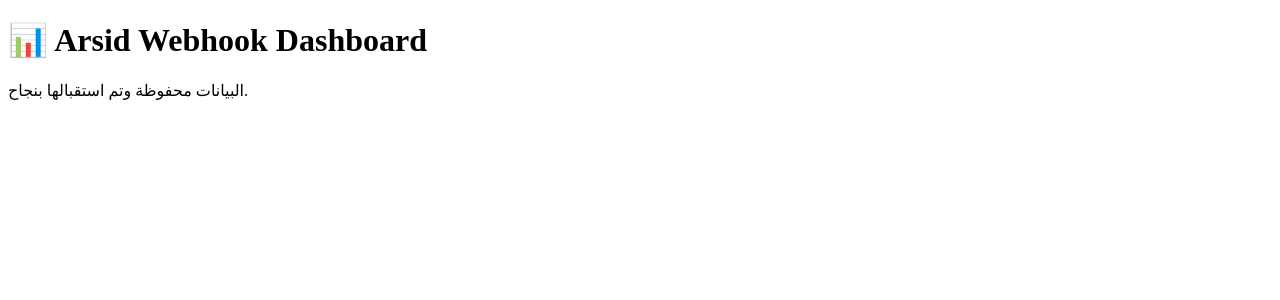
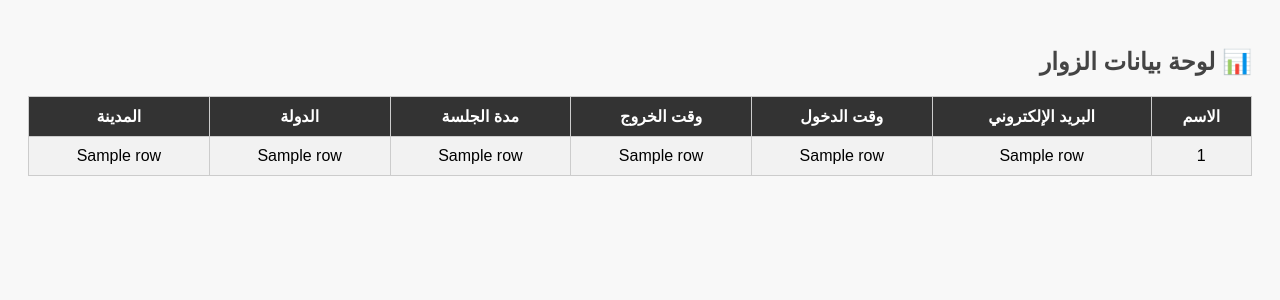
Before and after one commit to fareswa13/arsid-webhook, a Python web app: template templates/dashboard.html in a window 1280 px wide. Shown: the top 300 px of the page. Run offline with Jinja, Linux system fonts and the light colour scheme; the template is opened without the code that fills it: most values are stand-ins (such as "Sample title", 1, 10 or a date in 2020).

Commit message:
Update dashboard.html

```diff
--- a/templates/dashboard.html
+++ b/templates/dashboard.html
@@ -1,10 +1,45 @@
 <!DOCTYPE html>
-<html>
+<html lang="ar">
 <head>
-  <title>Arsid Dashboard</title>
+  <meta charset="UTF-8">
+  <title>Arsid Webhook Dashboard</title>
+  <style>
+    body { font-family: Arial; direction: rtl; background-color: #f8f8f8; padding: 20px; }
+    table { width: 100%; border-collapse: collapse; background: white; }
+    th, td { border: 1px solid #ccc; padding: 10px; text-align: center; }
+    th { background-color: #333; color: white; }
+    tr:nth-child(even) { background-color: #f2f2f2; }
+    h2 { color: #444; }
+  </style>
 </head>
 <body>
-  <h1>📊 Arsid Webhook Dashboard</h1>
-  <p>البيانات محفوظة وتم استقبالها بنجاح.</p>
+  <h2>📊 لوحة بيانات الزوار</h2>
+
+  {% if rows %}
+  <table>
+    <tr>
+      <th>الاسم</th>
+      <th>البريد الإلكتروني</th>
+      <th>وقت الدخول</th>
+      <th>وقت الخروج</th>
+      <th>مدة الجلسة</th>
+      <th>الدولة</th>
+      <th>المدينة</th>
+    </tr>
+    {% for row in rows %}
+    <tr>
+      <td>{{ row[0] }}</td>
+      <td>{{ row[1] }}</td>
+      <td>{{ row[2] }}</td>
+      <td>{{ row[3] }}</td>
+      <td>{{ row[4] }}</td>
+      <td>{{ row[5] }}</td>
+      <td>{{ row[6] }}</td>
+    </tr>
+    {% endfor %}
+  </table>
+  {% else %}
+    <p>لا توجد بيانات حتى الآن.</p>
+  {% endif %}
 </body>
 </html>
```
